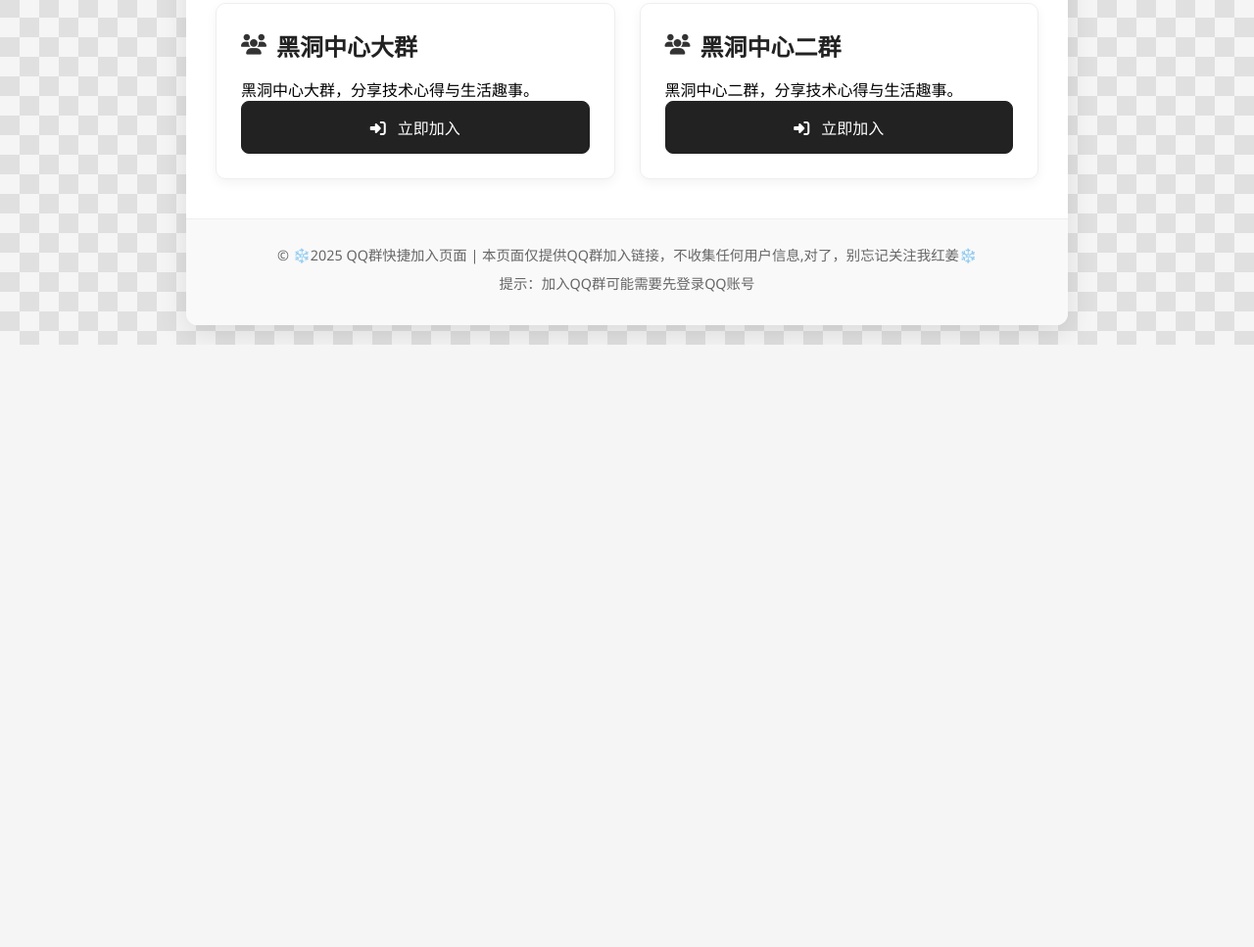
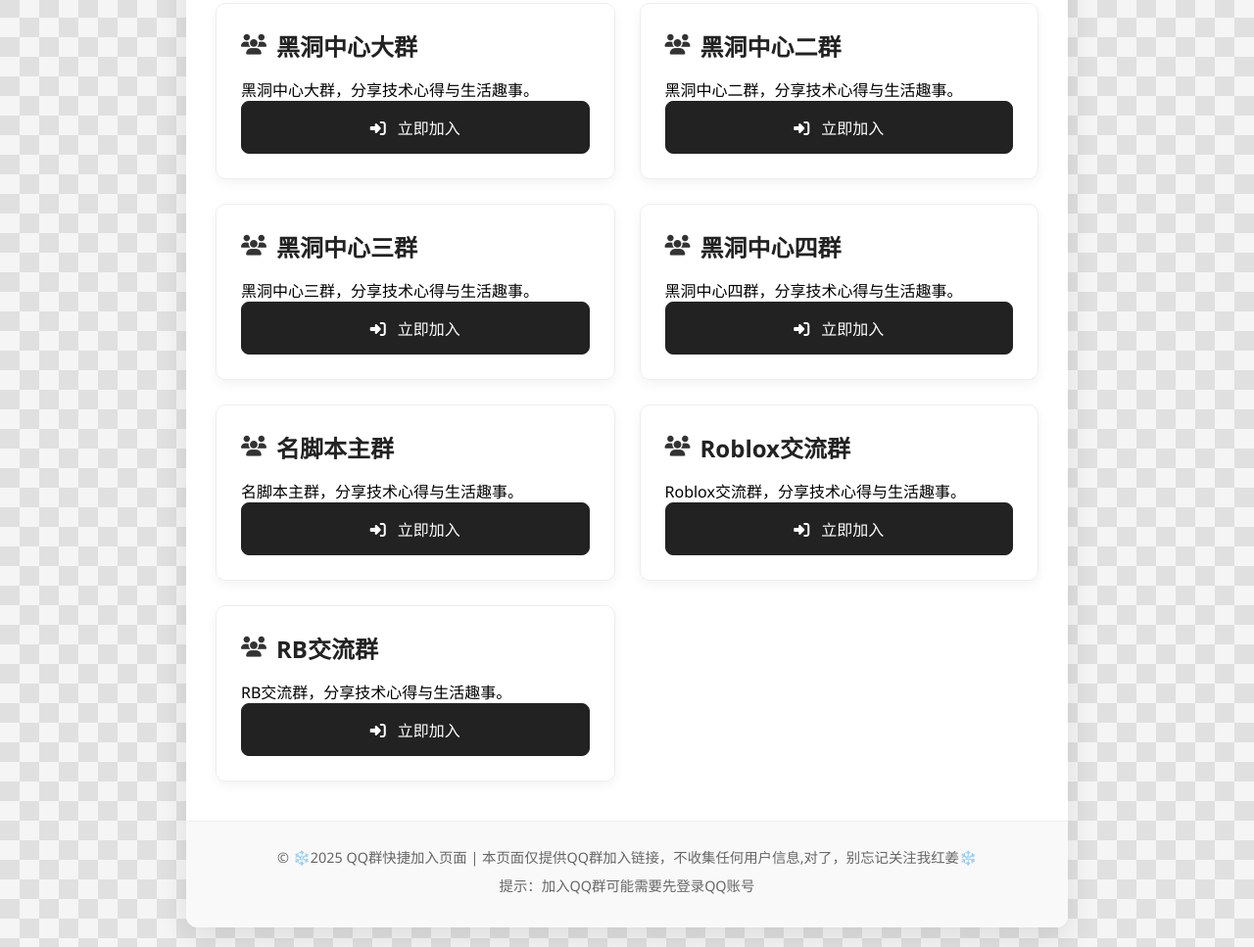
Before and after one commit to brawndariem-spec/hjnb, a plain HTML site: page index.html in a window 1280 px wide. Shown: the part 6222-7189 px from the top of the page at 98% size. Before the commit the page ends 6574 px from the top, so only its background shows below. Drawn offline with Linux system fonts and the light colour scheme.

Commit message:
Add files via upload

```diff
--- a/index.html
+++ b/index.html
@@ -846,7 +846,56 @@
                         <i class="fas fa-sign-in-alt"></i> 立即加入
                     </a>
                 </div>
-
+                <div class="group-item">
+                    <div class="group-name">
+                        <i class="fas fa-users"></i>
+                        <span>黑洞中心三群</span>
+                    </div>
+                    <p>黑洞中心三群，分享技术心得与生活趣事。</p>
+                    <a href="https://qun.qq.com/universal-share/share?ac=1&authKey=R2LZviwCW%2BDvlY20F%2B0%2B7eQt2Lm0lYjh8zxFu%2F5VeOesuADuV5UWbhIoKURo5%2FVC&busi_data=eyJncm91cENvZGUiOiIxMDcxMTgyMjg5IiwidG9rZW4iOiJxbmhWQjRUcU5rL0tuMC9WWlV6L0hwbC9xbEo4UVJ0QTJodW1NS0puZFkxeW5Na2tpcUhiRGh2aFhNRC9lejEwIiwidWluIjoiMTYyNjg0NDcxNCJ9&data=t0DFqmb6lA1hQWFuR5fRXdNi4-W2AZd7x0C8ve6yieEsJRL5fZXEYMGNXPbdBYuE4BTAB6POtuO9YovpIir6aA&svctype=4&tempid=h5_group_info" class="join-btn" target="_blank">
+                        <i class="fas fa-sign-in-alt"></i> 立即加入
+                    </a>
+                </div>
+                <div class="group-item">
+                    <div class="group-name">
+                        <i class="fas fa-users"></i>
+                        <span>黑洞中心四群</span>
+                    </div>
+                    <p>黑洞中心四群，分享技术心得与生活趣事。</p>
+                    <a href="https://qun.qq.com/universal-share/share?ac=1&authKey=qT%2BHNaWYS1xVJ7QoMqBC1JhtjE1VCotCOIwUBhIaQ8IZyr9TAMxPR%2BHjbZet72c%2B&busi_data=eyJncm91cENvZGUiOiIxMDExMzM0Mjg1IiwidG9rZW4iOiJOcUl4T0ZSV1JMdEVCazhoVHYvNWJsYjVlSzdvWUZXcS9Ybnp1bGtzM0hCTHVkT3Z5NE96cTk5NTJYZUNPeUlnIiwidWluIjoiMTYyNjg0NDcxNCJ9&data=pHOcaF3oTtzOayH2Gr2ccHRswrDxta-laxhjJfqt0iduwoiUhwoahnboFMXFOTgMa4IxpZ21zZPYgWnONVYKKw&svctype=4&tempid=h5_group_info" class="join-btn" target="_blank">
+                        <i class="fas fa-sign-in-alt"></i> 立即加入
+                    </a>
+                </div>
+                <div class="group-item">
+                    <div class="group-name">
+                        <i class="fas fa-users"></i>
+                        <span>名脚本主群</span>
+                    </div>
+                    <p>名脚本主群，分享技术心得与生活趣事。</p>
+                    <a href="https://qun.qq.com/universal-share/share?ac=1&authKey=i5m%2Fe6hTTzTtj0%2BCmetuZ9uPcoGdbGQw3sxweHI0GODQjQ%2FpiY%2F%2BYvvCnTP9L1aI&busi_data=eyJncm91cENvZGUiOiIxMDEzMDEzNDg1IiwidG9rZW4iOiJQVGtqL3NLTGdlbG8rL3hNUWtJNVZMQlNhMkFoTWlFcXZENGxGZnhxMU1zcU5PZDU0Qk9scTFhek1NZEsvaEVmIiwidWluIjoiMTYyNjg0NDcxNCJ9&data=GfxtunQc5gQmuWUHVGGcGdBLhqDfvRHf1yKki_eWXJw5Vnxf0lgcIwUVG-s8txwMKvaS-IuQErui_RQio5Io9A&svctype=4&tempid=h5_group_info" class="join-btn" target="_blank">
+                        <i class="fas fa-sign-in-alt"></i> 立即加入
+                    </a>
+                </div>
+                <div class="group-item">
+                    <div class="group-name">
+                        <i class="fas fa-users"></i>
+                        <span>Roblox交流群</span>
+                    </div>
+                    <p>Roblox交流群，分享技术心得与生活趣事。</p>
+                    <a href="https://qun.qq.com/universal-share/share?ac=1&authKey=1NlTAjKXCYnKGFc6VN7JJLB%2Bae0%2BnKx7XDdhBuGIFXbxrW%2Fi2HTY6EaLYRsX%2FRpB&busi_data=eyJncm91cENvZGUiOiIxMDc0MTg2Njk2IiwidG9rZW4iOiJMdGpSQTR4TFNBUk83MXpUN1JjdmhWbmdzeEdicEVJai9heUFGV2FGdFNWdGNiZUZxL0ZKVXlBR3lldlpwNXBVIiwidWluIjoiMTYyNjg0NDcxNCJ9&data=6ZO-dMeQkuZSwgM4-f59yyMZX5_Q0isRtn8Y9ALIs5_QMH2IwQWk3bUwPweKvJMZTHpx6ELJOMtpsdc-ZPGl3w&svctype=4&tempid=h5_group_info" class="join-btn" target="_blank">
+                        <i class="fas fa-sign-in-alt"></i> 立即加入
+                    </a>
+                </div>
+                <div class="group-item">
+                    <div class="group-name">
+                        <i class="fas fa-users"></i>
+                        <span>RB交流群</span>
+                    </div>
+                    <p>RB交流群，分享技术心得与生活趣事。</p>
+                    <a href="https://qun.qq.com/universal-share/share?ac=1&authKey=RwSActVl%2FzahYxqYZi2atKDMn2eGOIiXf998bV5nF4SqRQ9fXozTOBCMtGwQaczb&busi_data=eyJncm91cENvZGUiOiIxMDE4MDk5MzYxIiwidG9rZW4iOiJkUEVhMGlYWFNVWk56YmFwTGltcTNEdGtEQzVLWHdocjIySndqYmE3bGszcWdKSUF4OEcvWlhxUEZGOVlUc2RQIiwidWluIjoiMTYyNjg0NDcxNCJ9&data=Ff4rUF9h9XKcvQjEj-27FwX0qf4a0okI1GbqdTK6D5ksiGiceI1vpeM3jjw2HQP3G1p4yD21f1RcHah9vYTKUA&svctype=4&tempid=h5_group_info" class="join-btn" target="_blank">
+                        <i class="fas fa-sign-in-alt"></i> 立即加入
+                    </a>
+                </div>
             </div>
         </div>
 
@@ -857,7 +906,6 @@
     </div>
 
     <script>
-        // 简单的交互效果
         document.addEventListener('DOMContentLoaded', function() {
             const joinButtons = document.querySelectorAll('.join-btn');
 
```
